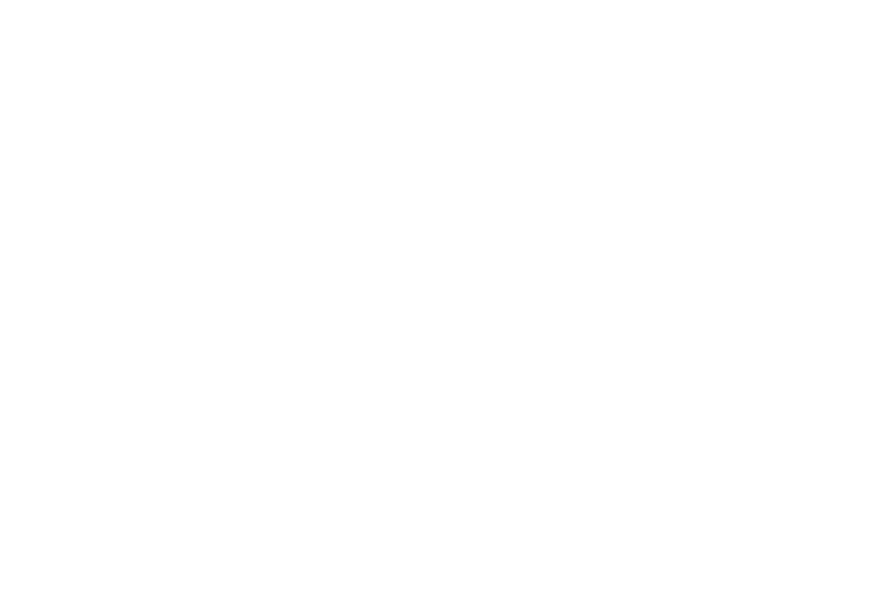
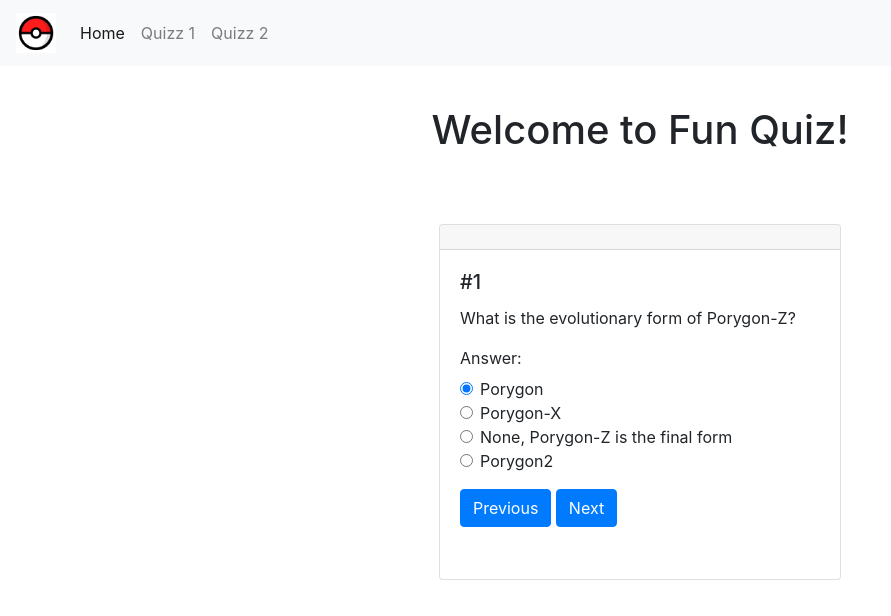
Before and after one commit to Ebrahimuo/js-pokemon-quizz, a plain HTML site: page quiz2.html in a window 1280 px wide. Shown: the whole page, without its empty margins (0-891 px from the left). Drawn offline with nearby package versions, Linux system fonts and the light colour scheme.

Commit message:
Fixed try the other quizz button

```diff
--- a/css/style.css
+++ b/css/style.css
@@ -31,3 +31,9 @@ h1 {
     text-align: center;
 
 }
+
+
+.quizzPlay a{
+    margin:0 auto;
+
+}
--- a/js/app.js
+++ b/js/app.js
@@ -75,7 +75,7 @@ let previousAnswer="";
 let finished=false;
 
 var questionsArr = [];
-
+var tryQuiz=0;
 
 const nextAudio = document.getElementById("nextAudio");
 const prevAudio = document.getElementById("prevAudio");
@@ -113,7 +113,7 @@ function init(event){
     //     let questionsArr = que
     // }
 
-    if(finished&& event.submitter.id=="prevButton"){       //RESTART IS PRESSED
+    if(finished&& event.submitter.id=="prevButton"){           //RESTART IS PRESSED
         //no audio to play here
         newGame=true;
         questionNumber = 0;
@@ -144,7 +144,7 @@ function init(event){
             prevButton.innerText="Previous!";
             finished=false;
             proceedButton.innerText="Next";
-    }
+
     if(event.submitter.id=="prevButton"){ // RUN ONLY ON PREVIOUS BUTTON
         prevAudio.play();
         console.log("Inside prevButton submitter");
@@ -173,7 +173,14 @@ function init(event){
         console.log(score);
     }
 
-    } else {                    //NEXT BUTTON PRESS
+    } }
+
+    else if(finished && event.submitter.id=="proceedButton") {
+        //redirect page
+        window.location.href = `quiz${tryQuiz}.html`;
+
+    } else {//NEXT BUTTON PRESS
+
 
         console.log(questionNumber);
         console.log(questionsArr.length);
@@ -192,10 +199,12 @@ function init(event){
             answerText.innerText="";
             radioWrap.style.display="none";
             prevButton.innerText="Restart!";
-            prevButton.formTarget ="./index.html"
+            //not quite the
             finished=true;
             console.log(prevButton);
-            proceedButton.innerText="Try Quiz 2?";
+            console.log("HERE");
+            proceedButton.innerText=`Try Quizz${tryQuiz}?`;
+            console.log(`/quiz${tryQuiz}.html`);
 
         } else if( questionNumber<(questionsArr.length-1)){                                                        //OTHERWISE NOT END
             nextAudio.play();
@@ -252,12 +261,15 @@ function init(event){
             // event.preventDefault();
         }
         else {
+                console.log("For some reason here?");
             //what to do if done?
             radioBtns[j%4].innerText=questionsQuiz1[questionNumber].answer;
 
         }
+
     }
 }
+
 
 
 
@@ -293,8 +305,10 @@ window.onload = function() {
 
     if (window.location.pathname === "/quiz1.html") {
         questionsArr = questionsQuiz1;
+        tryQuiz=2;
     } else if (window.location.pathname === "/quiz2.html") {
         questionsArr = questionsQuiz2;
+        tryQuiz=1;
     }
         console.log(questionsArr);
         // Your JavaScript code to execute on this specific page
@@ -319,9 +333,3 @@ window.onload = function() {
 
 
 };
-
-
-
-
-
-//shuffle variables only once at the beginning: saving a state
--- a/quiz2.html
+++ b/quiz2.html
@@ -0,0 +1,104 @@
+<!DOCTYPE html>
+<html lang="en">
+<head>
+    <meta charset="UTF-8">
+    <meta name="viewport" content="width=device-width, initial-scale=1.0">
+    <title>Document</title>
+    <script defer src="https://code.jquery.com/jquery-3.2.1.slim.min.js" integrity="sha384-KJ3o2DKtIkvYIK3UENzmM7KCkRr/rE9/Qpg6aAZGJwFDMVNA/GpGFF93hXpG5KkN" crossorigin="anonymous"></script>
+    <script defer src="https://cdn.jsdelivr.net/npm/popper.js@1.12.9/dist/umd/popper.min.js" integrity="sha384-ApNbgh9B+Y1QKtv3Rn7W3mgPxhU9K/ScQsAP7hUibX39j7fakFPskvXusvfa0b4Q" crossorigin="anonymous"></script>
+    <script defer src="https://cdn.jsdelivr.net/npm/bootstrap@4.0.0/dist/js/bootstrap.min.js" integrity="sha384-JZR6Spejh4U02d8jOt6vLEHfe/JQGiRRSQQxSfFWpi1MquVdAyjUar5+76PVCmYl" crossorigin="anonymous"></script>
+    <script defer src="./js/app.js"></script>
+    <link rel="stylesheet" href="https://cdn.jsdelivr.net/npm/bootstrap@4.0.0/dist/css/bootstrap.min.css" integrity="sha384-Gn5384xqQ1aoWXA+058RXPxPg6fy4IWvTNh0E263XmFcJlSAwiGgFAW/dAiS6JXm" crossorigin="anonymous">
+    <link rel="stylesheet" href="./css/style.css">
+</head>
+<body>
+    <nav class="navbar navbar-expand-lg navbar-light bg-light">
+    <a class="navbar-brand" href="#"><img id="navBarImage" src="img/icon.png" /></a>
+    <button class="navbar-toggler" type="button" data-toggle="collapse" data-target="#navbarSupportedContent" aria-controls="navbarSupportedContent" aria-expanded="false" aria-label="Toggle navigation">
+        <span class="navbar-toggler-icon"></span>
+    </button>
+
+    <div class="collapse navbar-collapse" id="navbarSupportedContent">
+        <ul class="navbar-nav mr-auto">
+        <li class="nav-item active">
+            <a class="nav-link" href="./index.html">Home <span class="sr-only">(current)</span></a>
+        </li>
+        <li class="nav-item">
+            <a class="nav-link" href="/quiz1.html">Quizz 1</a>
+        </li>
+        <li class="nav-item">
+            <a class="nav-link" href="#">Quizz 2</a>
+        </li>
+        </ul>
+    </div>
+    </nav>
+    <h1>Welcome to Fun Quiz!</h1>
+    <div id="quizLayout">
+        <div class="card">
+  <div class="card-header" >
+
+  </div>
+  <div class="card-body" id="questionField">
+    <h5 class="card-title" id="questionN">Question Number</h5>
+    <p class="card-text" id="questionSlot">The question is: </p>
+    <!-- <a href="#" class="btn btn-primary" id="proceedButton">Go somewhere</a> -->
+
+
+
+<form>
+  <fieldset class="form-group">
+    <div class="row">
+      <legend id="answerText" class="col-form-label col-sm-3 pt-0">Answer:</legend>
+      <div class="col-sm-10" id="radioWrap">
+        <div class="form-check">
+          <input class="form-check-input" type="radio" name="gridRadios" id="gridRadios1" value="option1" checked>
+          <label class="form-check-label" for="gridRadios1">
+            First radio
+          </label>
+        </div>
+        <div class="form-check">
+          <input class="form-check-input" type="radio" name="gridRadios" id="gridRadios2" value="option2">
+          <label class="form-check-label" for="gridRadios2">
+            Second radio
+          </label>
+        </div>
+        <div class="form-check disabled">
+          <input class="form-check-input" type="radio" name="gridRadios" id="gridRadios3" value="option3" >
+          <label class="form-check-label" for="gridRadios3">
+            Third radio
+          </label>
+        </div>
+        <div class="form-check disabled">
+          <input class="form-check-input" type="radio" name="gridRadios" id="gridRadios4" value="option4" >
+          <label class="form-check-label" for="gridRadios4">
+            Fourth radio
+          </label>
+        </div>
+      </div>
+    </div>
+  </fieldset>
+  <div class="form-group row">
+    <div class="col-sm-10">
+        <button type="submit" class="btn btn-primary" id="prevButton" > Previous</button>
+
+
+      <button type="submit" class="btn btn-primary" id="proceedButton" > Next</button>
+    </div>
+  </div>
+      <audio hidden id="nextAudio" src="audio/next.mp3" controls preload="auto"></audio>
+      <audio hidden id="prevAudio" src="audio/previous.mp3" controls preload="auto"></audio>
+      <audio hidden id="failAudio" src="audio/fail.mp3" controls preload="auto"></audio>
+      <audio hidden id="successAudio" src="audio/high.mp3" controls preload="auto"></audio>
+      <audio hidden id="mediumAudio" src="audio/medium.mp3" controls preload="auto"></audio>
+
+</form>
+<pre id="log"></pre>
+
+</div>
+</div>
+        </div>
+
+    </div>
+    </div>
+</body>
+</html>
```
Also changed, not shown: index.html (+2 -2 lines), quiz1.html (+1 -1 lines). Lines whose indentation alone changed are shown as unchanged.
